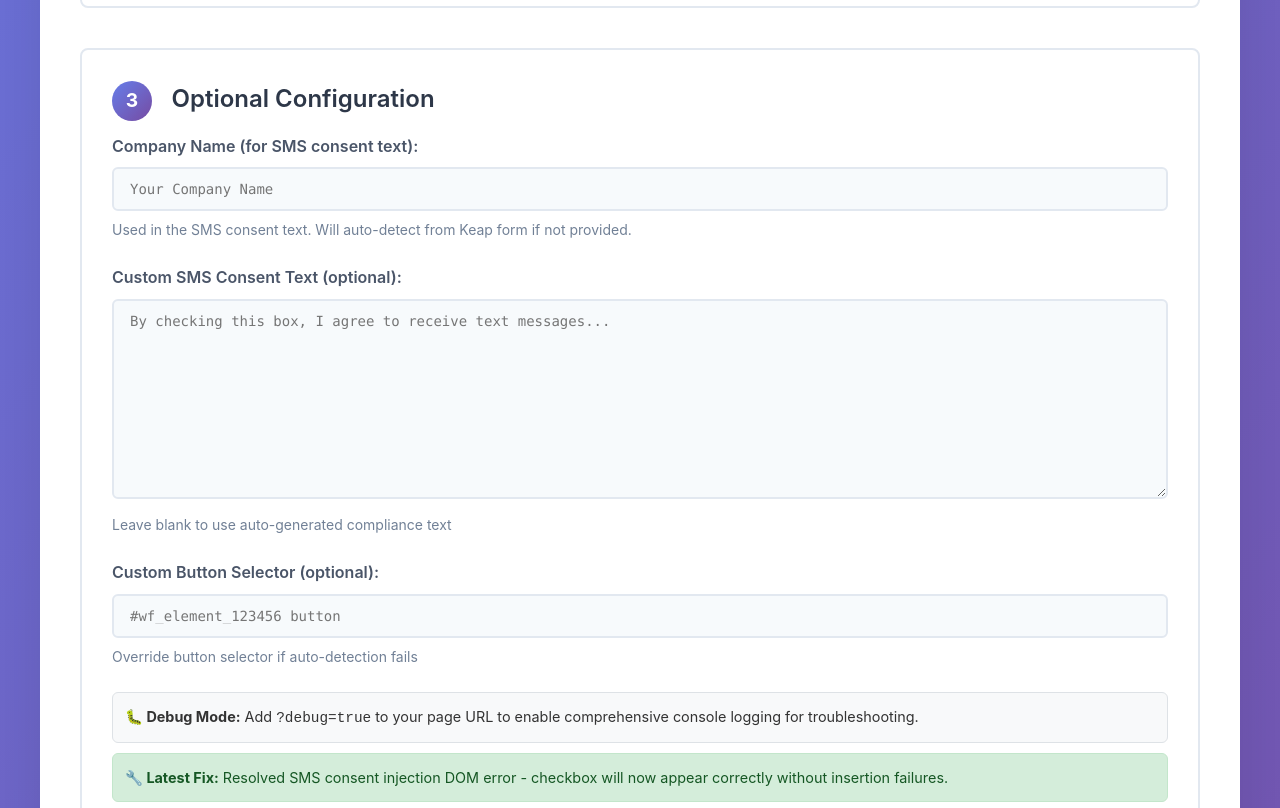
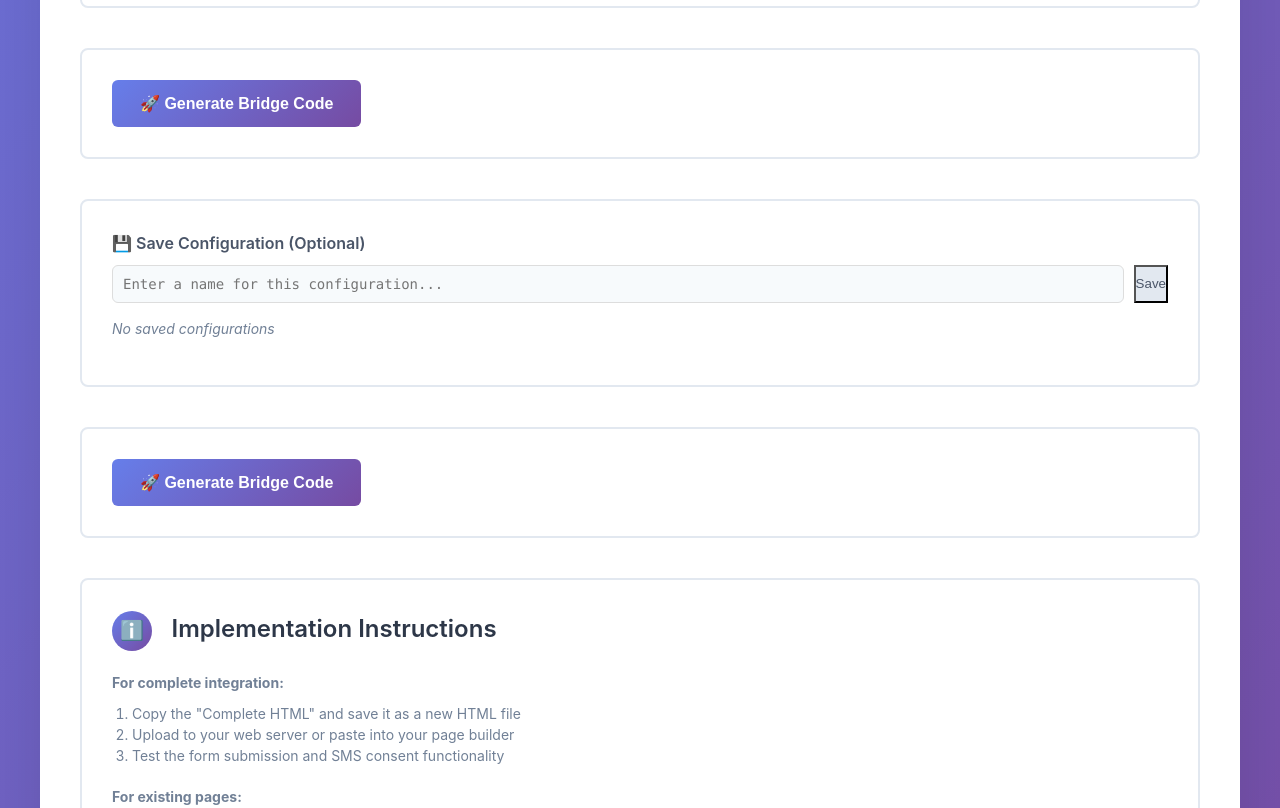
Before and after one commit to rbradshaw9/wf-embed-keap-form-sms-consent-insert, a website: page index.html in a window 1280 px wide. Shown: the part 1279-2087 px from the top of the page. Drawn offline with Linux system fonts and the light colour scheme.

Commit message:
Simplify form: Remove optional config, fix generation spinning wheel

```diff
--- a/index.html
+++ b/index.html
@@ -479,41 +479,14 @@
                     </div>
                 </div>
 
-                <!-- Step 3: Optional Configuration -->
+                <!-- Generate Button -->
                 <div class="step">
-                    <div class="step-header">
-                        <span class="step-number">3</span>
-                        <span class="step-title">Optional Configuration</span>
-                    </div>
-
-                    <div class="form-group">
-                        <label for="companyName">Company Name (for SMS consent text):</label>
-                        <input type="text" id="companyName" name="companyName" placeholder="Your Company Name">
-                        <div class="help-text">Used in the SMS consent text. Will auto-detect from Keap form if not provided.</div>
-                    </div>
-
-                    <div class="form-group">
-                        <label for="consentText">Custom SMS Consent Text (optional):</label>
-                        <textarea id="consentText" name="consentText" rows="3" placeholder="By checking this box, I agree to receive text messages..."></textarea>
-                        <div class="help-text">Leave blank to use auto-generated compliance text</div>
-                    </div>
-
-                    <div class="form-group">
-                        <label for="buttonSelector">Custom Button Selector (optional):</label>
-                        <input type="text" id="buttonSelector" name="buttonSelector" placeholder="#wf_element_123456 button">
-                        <div class="help-text">Override button selector if auto-detection fails</div>
-                    </div>
-
-                    <div class="debug-tip" style="margin-top: 15px; padding: 12px; background: #f8f9fa; border: 1px solid #dee2e6; border-radius: 6px; font-size: 0.9rem;">
-                        <strong>🐛 Debug Mode:</strong> Add <code>?debug=true</code> to your page URL to enable comprehensive console logging for troubleshooting.
-                    </div>
-
-                    <div class="fix-notification" style="margin-top: 10px; padding: 12px; background: #d4edda; border: 1px solid #c3e6cb; border-radius: 6px; font-size: 0.9rem; color: #155724;">
-                        <strong>🔧 Latest Fix:</strong> Resolved SMS consent injection DOM error - checkbox will now appear correctly without insertion failures.
-                    </div>
+                    <button type="submit" class="btn">
+                        🚀 Generate Bridge Code
+                    </button>
                 </div>
 
-                <!-- Generate Button -->
+                <!-- Save/Load Section -->                <!-- Generate Button -->
                                 <!-- Save/Load Section -->
                 <div class="step">
                     <label class="label">💾 Save Configuration (Optional)</label>
@@ -634,19 +607,8 @@
             showLoading();
 
             try {
-                // Build user config
-                const userConfig = {
-                    companyName: formData.get('companyName') || '',
-                    consentText: formData.get('consentText') || ''
-                };
-
-                const customButtonSelector = formData.get('buttonSelector')?.trim();
-                if (customButtonSelector) {
-                    userConfig.wfButtonSelector = customButtonSelector;
-                }
-
-                // Generate separate code blocks
-                currentResults = generator.generateSeparateBlocks(wfCode, keapCode, userConfig);
+                // Generate separate code blocks with minimal config
+                currentResults = generator.generateSeparateBlocks(wfCode, keapCode);
 
                 // Show results
                 displayResults(currentResults);
@@ -811,9 +773,6 @@
                 name: name,
                 wfCode: document.getElementById('wfCode').value,
                 keapCode: document.getElementById('keapCode').value,
-                companyName: document.getElementById('companyName').value,
-                consentText: document.getElementById('consentText').value,
-                buttonSelector: document.getElementById('buttonSelector').value,
                 savedAt: new Date().toISOString()
             };
 
@@ -843,9 +802,6 @@
             if (config) {
                 document.getElementById('wfCode').value = config.wfCode || '';
                 document.getElementById('keapCode').value = config.keapCode || '';
-                document.getElementById('companyName').value = config.companyName || '';
-                document.getElementById('consentText').value = config.consentText || '';
-                document.getElementById('buttonSelector').value = config.buttonSelector || '';
                 showAlert(`Configuration "${name}" loaded successfully!`, 'success');
             }
         }
```
